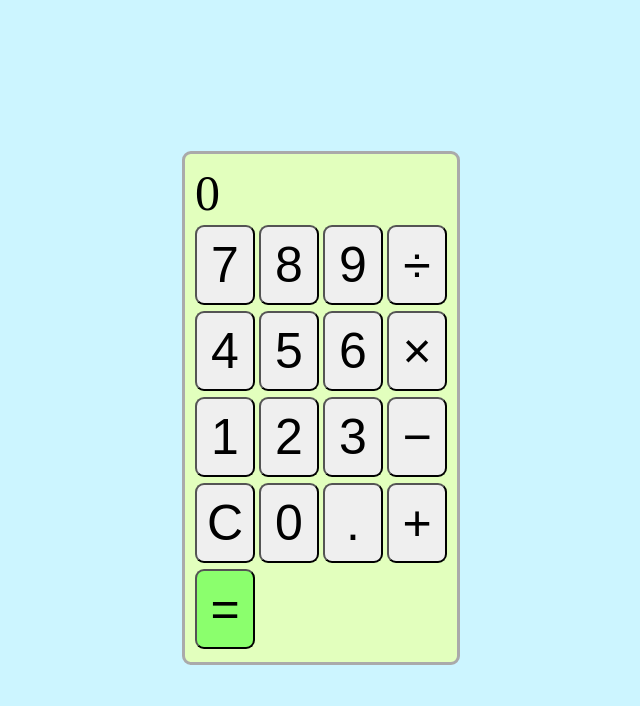
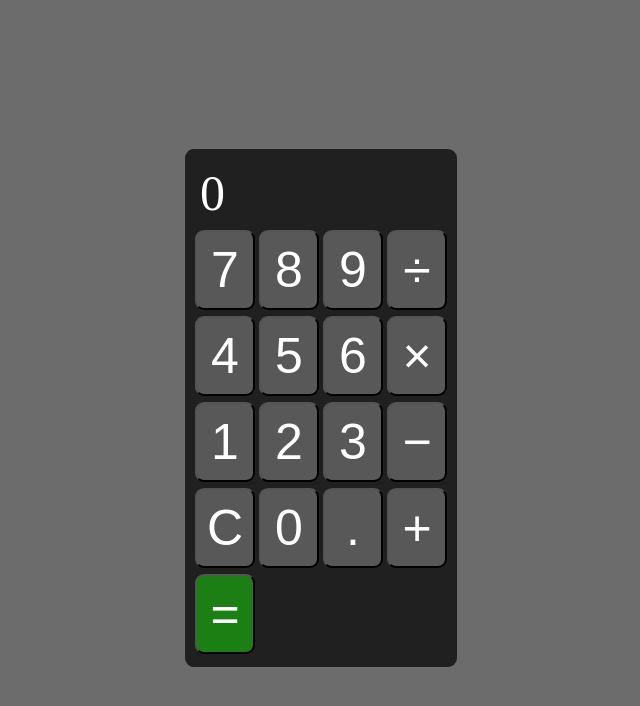
Before and after one commit to FabianCiceia/Calculadora-, a plain HTML site: page index.html in a window 1280 px wide. Shown: the whole page, without its empty margins (319-959 px from the left). Drawn offline with Linux system fonts and the light colour scheme.

Commit message:
corrigiendo bug al escribir sobre un resultado calor quedaba en type number en vez de string

```diff
--- a/script.js
+++ b/script.js
@@ -8,12 +8,15 @@ function press(tecla){
         display.innerHTML = valor;
         numero = true;
     }else{
-        valor=0;
+        valor= "";
         valor+=tecla;
         display.innerHTML = valor;
         numero = true;
         cal = false;
     }
+
+
+
 }
 function setOP(operador){
     if(numero){
--- a/style.css
+++ b/style.css
@@ -4,18 +4,22 @@ body{
     align-items: center;
     justify-content: center;
     height: 100vh;
-    background-color: #ccf5ff;
+    background-color: #6c6c6c;
 }
 #calculator{
 
     border: solid;
     padding: 10px;
     border-radius: 9px;
-    border-color: #aaa;
-    background-color: #e2ffbd;
+    background-color: #202020;
+    border: none;
 }
 #display{
     font-size: 50px;
+    color: white;
+    padding: 5px;
+    overflow: auto;
+    width: 242px;
 }
 .row button{
     font-size: 50px;
@@ -23,6 +27,8 @@ body{
     height: 80px;
     margin: 3px 0px;
     border-radius: 9px;
+    background-color: #585858;
+    color: white;
 
 }
 #equals{
```
